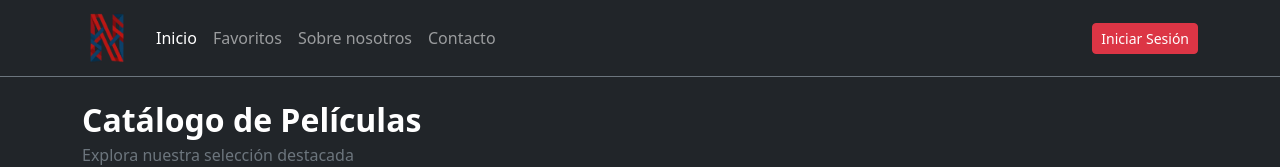
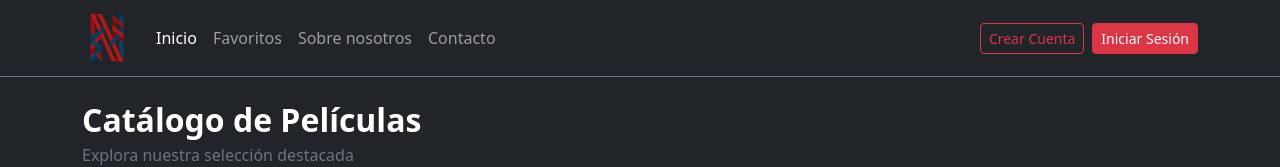
Before and after one commit to JanFPV/netflix-dsm, a React (Vite) app: page / in a window 1280 px wide. Shown: the top 167 px of the page. Built offline with nearby package versions, Linux system fonts and the light colour scheme; no server answers; the database is empty.

Commit message:
Boton de Crear cuenta

```diff
--- a/src/components/layout/Header.tsx
+++ b/src/components/layout/Header.tsx
@@ -53,9 +53,14 @@ const { user, logout } = useAuth();
                 </button>
               </>
             ) : (
-              <Link to="/login" className="btn btn-danger btn-sm">
-                Iniciar Sesión
-              </Link>
+              <div className="d-flex gap-2">
+                <Link to="/register" className="btn btn-outline-danger btn-sm">
+                  Crear Cuenta
+                </Link>
+                <Link to="/login" className="btn btn-danger btn-sm">
+                  Iniciar Sesión
+                </Link>
+              </div>
             )}
           </div>
         </div>
```
